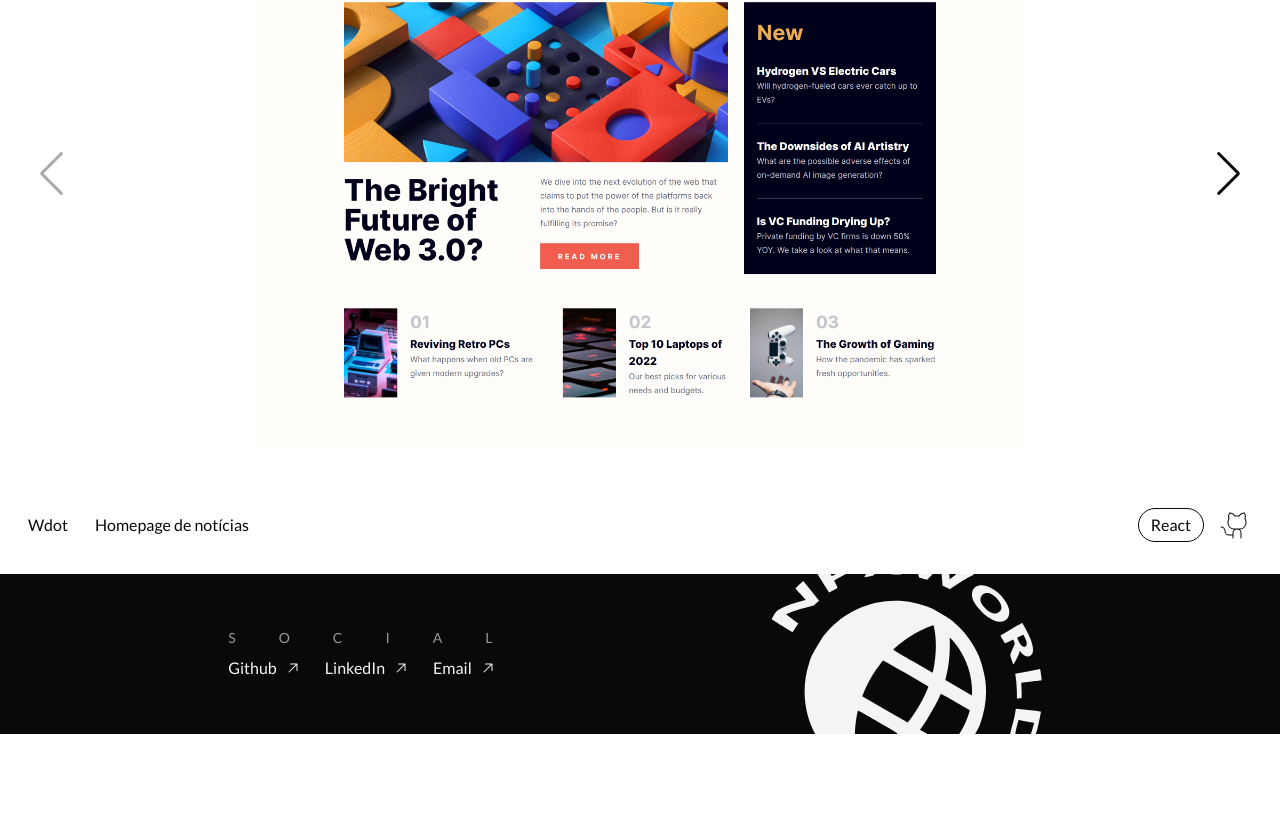
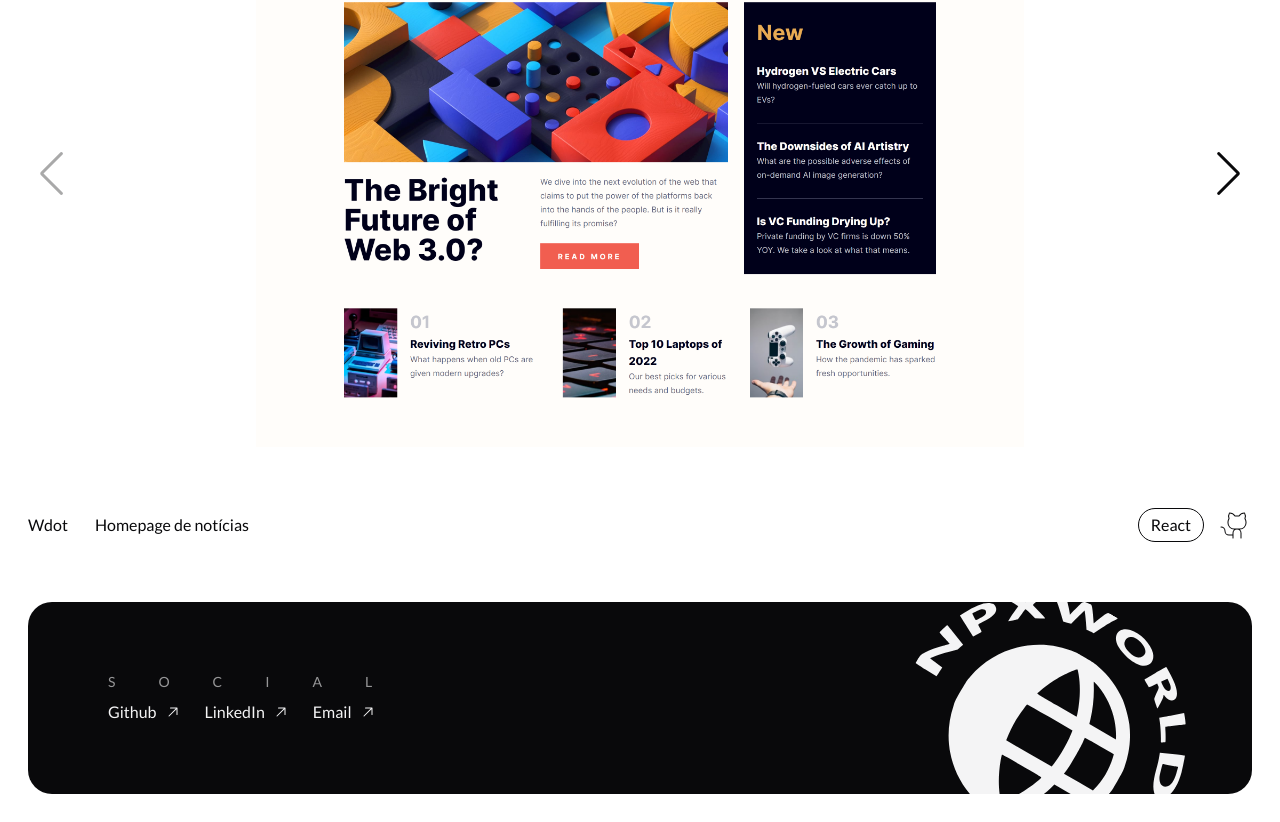
Before and after one commit to joaonpx/npxworld, a React (Vite) app: page / in a window 1280 px wide. Shown: the part 1026-1848 px from the top of the page. Before the commit the page ends 1760 px from the top, so only its background shows below. Built offline with nearby package versions, Linux system fonts and the light colour scheme.

Commit message:
💄 style: Atualizar estilo do social

```diff
--- a/src/App.jsx
+++ b/src/App.jsx
@@ -52,11 +52,11 @@ export function App() {
       );
 
       setIsCurrentSectionCreative(
-        window.scrollY >= creative.offsetTop - 40
-        // && window.scrollY < social.offsetTop
+        window.scrollY >= creative.offsetTop - 40 &&
+          window.scrollY < social.offsetTop
       );
 
-      // setIsCurrentSectionSocial(window.scrollY >= social.offsetTop);
+      setIsCurrentSectionSocial(window.scrollY >= social.offsetTop);
     });
 
     if (window.innerWidth <= 768) {
@@ -165,6 +165,7 @@ export function App() {
                   url="https://wdotnews.vercel.app"
                   description="Homepage de notícias"
                   techs={["React"]}
+                  github="https://github.com/joaonpx/wdot"
                 />
               </SwiperSlide>
               <SwiperSlide className="flex items-center">
@@ -174,32 +175,36 @@ export function App() {
                   url="https://alldesertgoods.vercel.app"
                   description="Galeria de arte"
                   techs={["HTML", "CSS", "JS"]}
+                  github="https://github.com/joaonpx/alldesertgoods"
                 />
               </SwiperSlide>
             </Swiper>
           </div>
         </section>
 
-        <section
-          id="social"
-          className="lg:h-1/5 pl-8 lg:pt-0 lg:pl-0 bg-zinc-950 text-zinc-100 flex items-center justify-evenly overflow-hidden flex-col lg:flex-row"
-        >
-          <div className="group pt-16 lg:pt-0">
+        <footer id="social" className="p-7">
+          <div className="bg-zinc-950 text-zinc-100 flex flex-col items-center justify-between overflow-hidden rounded-3xl lg:flex-row lg:h-48">
+            <div className="group pt-16 pl-10 lg:pt-0 lg:pl-20">
               <p className="uppercase tracking-[44.5px] mb-2 opacity-60 group-hover:opacity-100 duration-200 text-xs lg:text-sm lg:tracking-[43px]">
                 Social
               </p>
               <div className="flex items-center gap-6">
                 {socialLinks.map((social, index) => (
-                <SocialLink key={index} link={social.link} name={social.name} />
+                  <SocialLink
+                    key={index}
+                    link={social.link}
+                    name={social.name}
+                  />
                 ))}
               </div>
             </div>
             <img
               src={logo}
               alt="Logo Npxworld"
-            className="rotate-[30deg] relative w-96 top-28 lg:w-72 lg:top-4"
+              className="rotate-[30deg] relative w-96 top-28 lg:w-72 lg:top-4 lg:right-14"
             />
-        </section>
+          </div>
+        </footer>
       </div>
     </>
   );
--- a/src/components/SocialLink/index.jsx
+++ b/src/components/SocialLink/index.jsx
@@ -8,7 +8,7 @@ export function SocialLink({ link, name }) {
         className="flex items-center gap-2 hover:opacity-50 ease-out duration-300"
       >
         {name}
-        <ArrowUpRight size={24} color="#f4f4f5" className="w-4" />
+        <ArrowUpRight size={16} color="#f4f4f5" />
       </a>
     </>
   );
--- a/src/components/Video/index.jsx
+++ b/src/components/Video/index.jsx
@@ -16,7 +16,7 @@ export function Video({
       loop
       muted
     >
-      {/* Videos by Rostislav Uzunov */}
+      {/* Video by Rostislav Uzunov */}
       {isMobileDevice ? (
         <source src={mobileVideo} type="video/mp4" />
       ) : (
```
Lines whose indentation alone changed are shown as unchanged.
